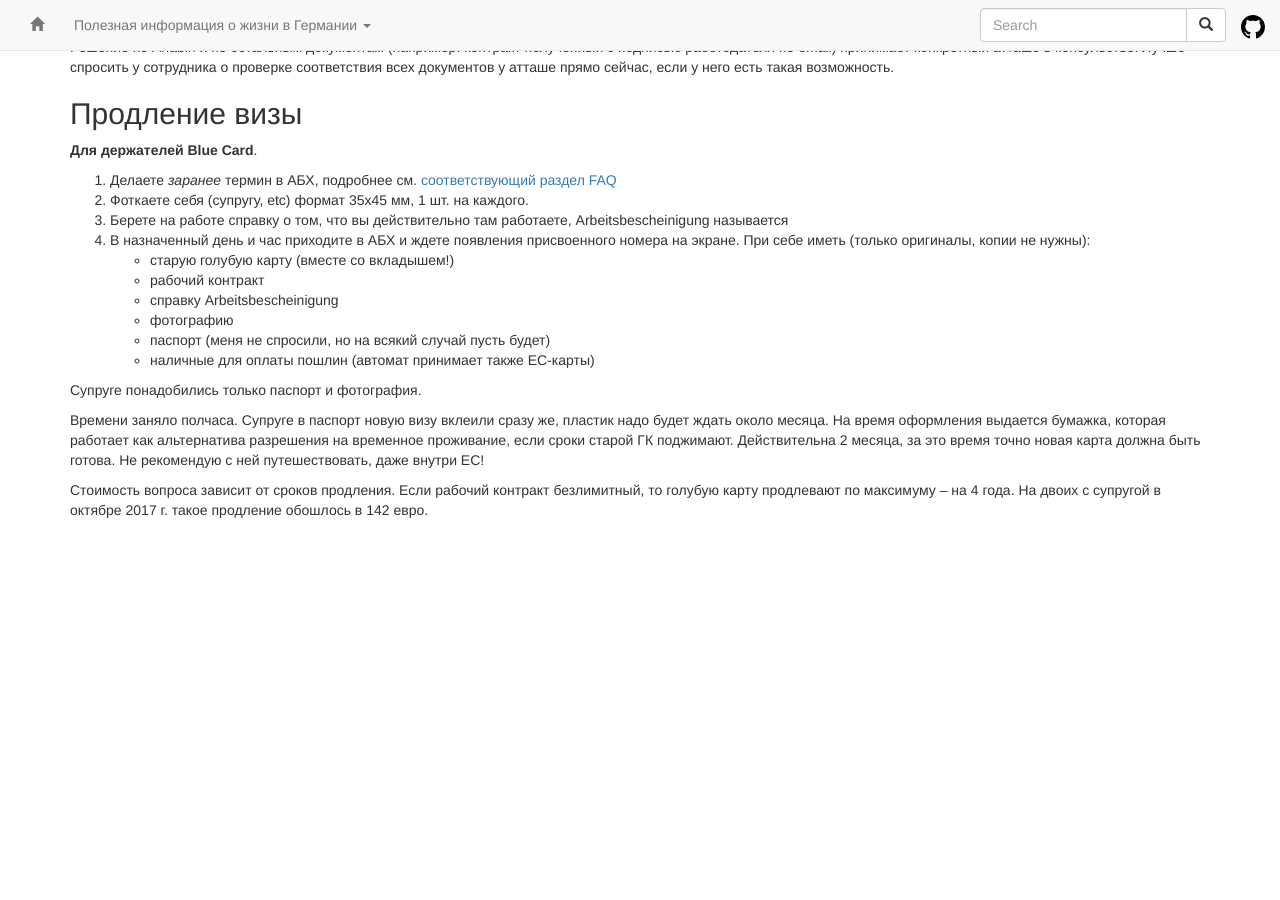
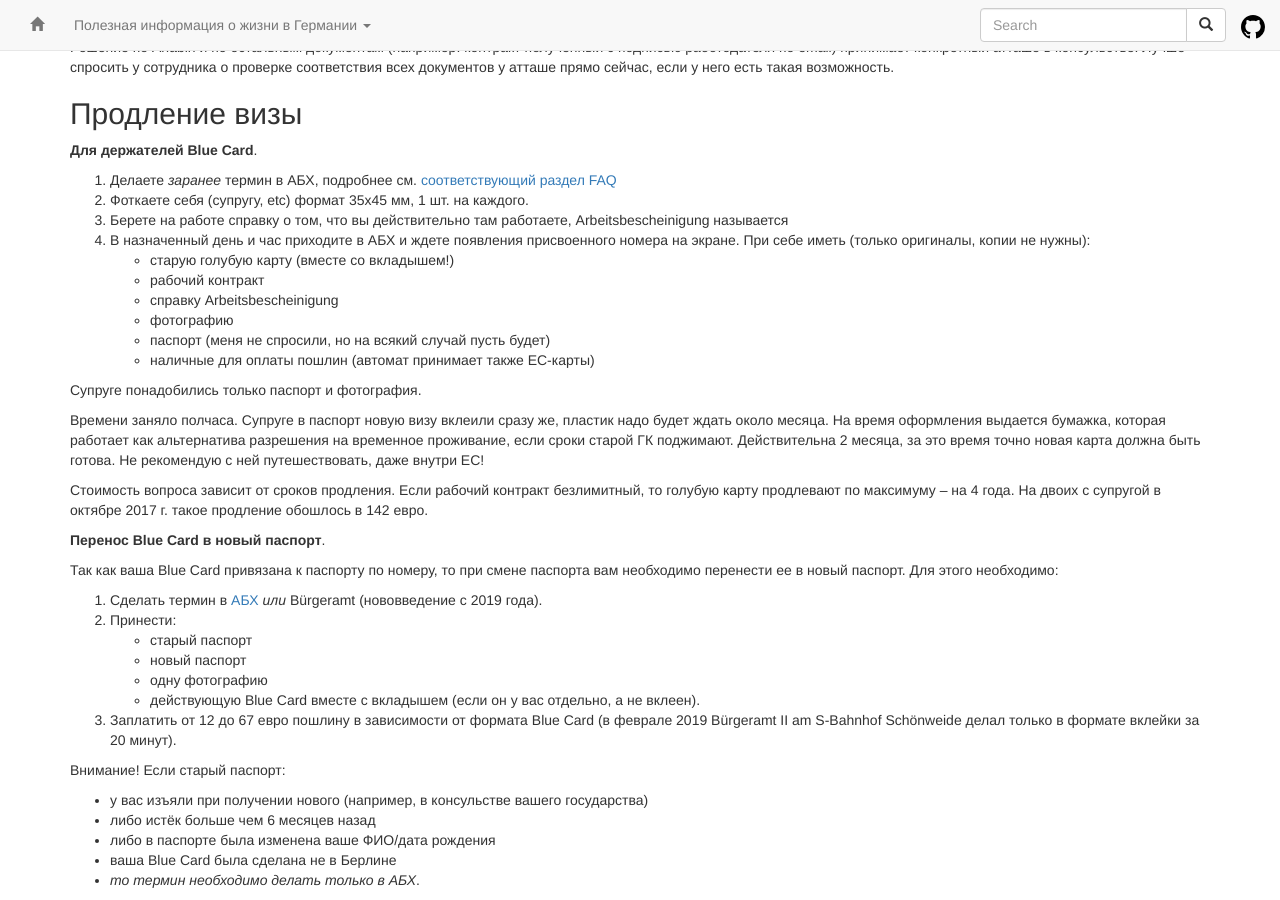
Before and after one commit to ru-de/faq, a Jekyll site: the page built from pages/Виза.md, in a window 1280 px wide and 900 px high, scrolled down 645 px. Built offline with Jekyll 4.4.1, drawn with Linux system fonts in a browser that asks for light colours; nearby versions of some CDN libraries; before the commit the page ends 1175 px from its top, so only the background shows below that.

Commit message:
Travis #1062: sync github pages

```diff
--- a/pages/Виза.md
+++ b/pages/Виза.md
@@ -50,3 +50,21 @@ layout: default
 Времени заняло полчаса. Супруге в паспорт новую визу вклеили сразу же, пластик надо будет ждать около месяца. На время оформления выдается бумажка, которая работает как альтернатива разрешения на временное проживание, если сроки старой ГК поджимают. Действительна 2 месяца, за это время точно новая карта должна быть готова. Не рекомендую с ней путешествовать, даже внутри ЕС!
 
 Стоимость вопроса зависит от сроков продления. Если рабочий контракт безлимитный, то голубую карту продлевают по максимуму – на 4 года. На двоих с супругой в октябре 2017 г. такое продление обошлось в 142 евро.
+
+**Перенос Blue Card в новый паспорт**.
+
+Так как ваша Blue Card привязана к паспорту по номеру, то при смене паспорта вам необходимо перенести ее в новый паспорт. Для этого необходимо:
+1. Сделать термин в [АБХ](АБХ.md) *или* Bürgeramt (нововведение с 2019 года).
+2. Принести:
+- старый паспорт
+- новый паспорт
+- одну фотографию
+- действующую Blue Card вместе с вкладышем (если он у вас отдельно, а не вклеен).
+3. Заплатить от 12 до 67 евро пошлину в зависимости от формата Blue Card (в феврале 2019 Bürgeramt II am S-Bahnhof Schönweide делал только в формате вклейки за 20 минут).
+
+Внимание! Если старый паспорт:
+ - у вас изъяли при получении нового (например, в консульстве вашего государства)
+ - либо истёк больше чем 6 месяцев назад
+ - либо в паспорте была изменена ваше ФИО/дата рождения
+ - ваша Blue Card была сделана не в Берлине
+ - *то термин необходимо делать только в АБХ*.
```
Also changed, not shown: pages/Налоги.md (+1 -1 lines), pages/Финансы и Банки.md (+2 -0 lines).
